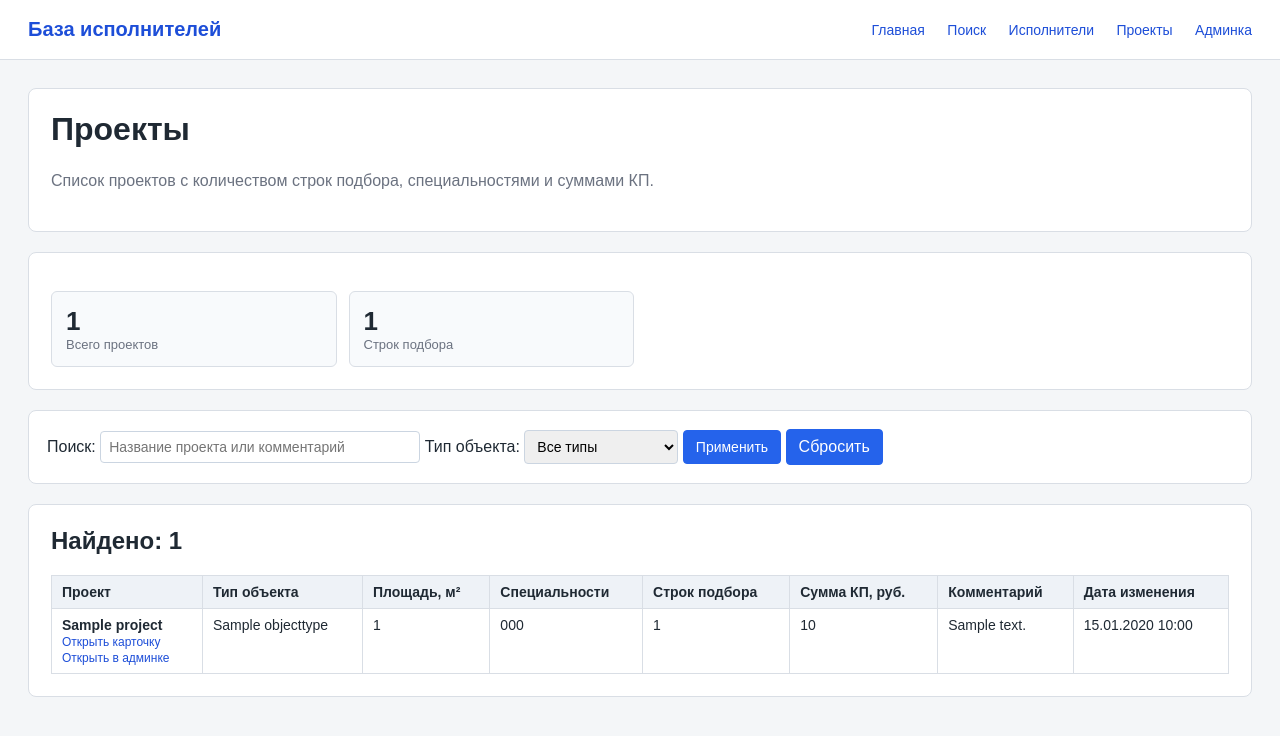
After one commit to aTBepTKa/contractors_db, a Django app: page /projects/ in a window 1280 px wide. The commit adds this page. Shown: the top 736 px of the page. Run offline with Django 5.2, Linux system fonts and the light colour scheme; a user stored in the database is signed in; tables that the repository leaves empty hold one stand-in row (values such as "Sample post").

Commit message:
Add project list page

```diff
--- a/directory/templates/directory/base.html
+++ b/directory/templates/directory/base.html
@@ -20,6 +20,7 @@
                 <a href="/">Главная</a>
                 <a href="/search/">Поиск</a>
                 <a href="/executors/">Исполнители</a>
+                <a href="/projects/">Проекты</a>
                 <a href="/admin/">Админка</a>
             </nav>
         </div>
--- a/directory/templates/directory/home.html
+++ b/directory/templates/directory/home.html
@@ -4,7 +4,7 @@
 
 {% block content %}
 <div class="card">
-    <h1>База исполнителей</h1>
+    <h1>База исполнителей Вектор Проект</h1>
     <p class="muted">
         Локальный прототип внутренней базы для подбора исполнителей по проектам,
         фиксации переговоров, сумм КП и комментариев по работе.
@@ -49,7 +49,7 @@
         </div>
     </a>
 
-    <a class="tile" href="/admin/directory/project/">
+    <a class="tile" href="/projects/">
         <div class="tile-title">Проекты</div>
         <div class="tile-description">
             Карточки проектов и таблицы подбора исполнителей по специальностям.
--- /dev/null
+++ b/directory/templates/directory/project_list.html
@@ -0,0 +1,103 @@
+{% extends "directory/base.html" %}
+
+{% block title %}Проекты{% endblock %}
+
+{% block content %}
+<div class="card">
+    <h1>Проекты</h1>
+    <p class="muted">
+        Список проектов с количеством строк подбора, специальностями и суммами КП.
+    </p>
+</div>
+
+<div class="card">
+    <div class="stat-grid">
+        <div class="stat">
+            <div class="stat-value">{{ total_projects_count }}</div>
+            <div class="stat-label">Всего проектов</div>
+        </div>
+
+        <div class="stat">
+            <div class="stat-value">{{ total_selections_count }}</div>
+            <div class="stat-label">Строк подбора</div>
+        </div>
+    </div>
+</div>
+
+<div class="form-panel">
+    <form method="get">
+        <label for="q">Поиск:</label>
+        <input
+            type="text"
+            id="q"
+            name="q"
+            value="{{ search_query }}"
+            placeholder="Название проекта или комментарий"
+            style="width: 320px;"
+        >
+
+        <label for="object_type">Тип объекта:</label>
+        <select name="object_type" id="object_type">
+            <option value="">Все типы</option>
+            {% for object_type in object_types %}
+                <option value="{{ object_type.id }}"
+                    {% if selected_object_type_id == object_type.id|stringformat:"s" %}selected{% endif %}>
+                    {{ object_type.name }}
+                </option>
+            {% endfor %}
+        </select>
+
+        <button type="submit">Применить</button>
+        <a class="button" href="/projects/">Сбросить</a>
+    </form>
+</div>
+
+<div class="card">
+    <h2>Найдено: {{ items|length }}</h2>
+
+    {% if items %}
+        <div class="table-wrap">
+            <table>
+                <thead>
+                    <tr>
+                        <th>Проект</th>
+                        <th>Тип объекта</th>
+                        <th>Площадь, м²</th>
+                        <th>Специальности</th>
+                        <th>Строк подбора</th>
+                        <th>Сумма КП, руб.</th>
+                        <th>Комментарий</th>
+                        <th>Дата изменения</th>
+                    </tr>
+                </thead>
+                <tbody>
+                    {% for item in items %}
+                        <tr>
+                            <td>
+                                <strong>{{ item.project.name }}</strong><br>
+                                <a class="small" href="/projects/{{ item.project.id }}/">
+                                    Открыть карточку
+                                </a>
+                                <br>
+                                <a class="small" href="/admin/directory/project/{{ item.project.id }}/change/">
+                                    Открыть в админке
+                                </a>
+                            </td>
+
+                            <td>{{ item.project.object_type }}</td>
+                            <td>{{ item.project.area|default:"—" }}</td>
+                            <td>{{ item.specialties|default:"—" }}</td>
+                            <td>{{ item.selections_count }}</td>
+                            <td>{{ item.total_offer_amount }}</td>
+                            <td>{{ item.project.comment|default:"—" }}</td>
+                            <td>{{ item.project.updated_at|date:"d.m.Y H:i" }}</td>
+                        </tr>
+                    {% endfor %}
+                </tbody>
+            </table>
+        </div>
+    {% else %}
+        <p>Проекты не найдены.</p>
+    {% endif %}
+</div>
+{% endblock %}
--- a/directory/urls.py
+++ b/directory/urls.py
@@ -7,4 +7,5 @@ urlpatterns = [
     path("search/", views.executor_search, name="executor_search"),
     path("executors/", views.executor_list, name="executor_list"),
     path("executors/<int:executor_id>/", views.executor_detail, name="executor_detail"),
+    path("projects/", views.project_list, name="project_list"),
 ]
--- a/directory/views.py
+++ b/directory/views.py
@@ -2,7 +2,7 @@ from django.contrib.auth.decorators import login_required
 from django.db import models
 from django.shortcuts import get_object_or_404, render
 
-from .models import Executor, Project, ProjectSelection, Specialty
+from .models import Executor, ObjectType, Project, ProjectSelection, Specialty
 
 @login_required
 def home(request):
@@ -200,6 +200,10 @@ def executor_list(request):
         "selected_specialty": selected_specialty,
         "show_all": show_all,
         "search_query": search_query,
+        "total_executors_count": Executor.objects.count(),
+        "active_executors_count": Executor.objects.filter(status__name="Активный").count(),
+        "inactive_executors_count": Executor.objects.exclude(status__name="Активный").count(),
+        "revit_executors_count": Executor.objects.filter(works_in_revit=True).count(),
     }
 
     return render(request, "directory/executor_list.html", context)
@@ -255,3 +259,72 @@ def executor_detail(request, executor_id):
     }
 
     return render(request, "directory/executor_detail.html", context)
+
+@login_required
+def project_list(request):
+    search_query = request.GET.get("q", "").strip()
+    object_type_id = request.GET.get("object_type")
+
+    projects = (
+        Project.objects
+        .select_related("object_type")
+        .prefetch_related(
+            "selections__specialty",
+            "selections__executor",
+            "selections__status",
+        )
+        .order_by("name")
+    )
+
+    selected_object_type = None
+
+    if object_type_id:
+        selected_object_type = ObjectType.objects.filter(id=object_type_id).first()
+
+        if selected_object_type:
+            projects = projects.filter(object_type=selected_object_type)
+
+    if search_query:
+        projects = projects.filter(
+            models.Q(name__icontains=search_query)
+            | models.Q(comment__icontains=search_query)
+        )
+
+    result_items = []
+
+    for project in projects:
+        selections = project.selections.all()
+
+        total_offer_amount = sum(
+            selection.offer_amount or 0
+            for selection in selections
+        )
+
+        specialties = []
+        seen_specialty_ids = set()
+
+        for selection in selections:
+            if selection.specialty_id not in seen_specialty_ids:
+                specialties.append(selection.specialty.code)
+                seen_specialty_ids.add(selection.specialty_id)
+
+        result_items.append(
+            {
+                "project": project,
+                "selections_count": len(selections),
+                "total_offer_amount": format_money(total_offer_amount),
+                "specialties": ", ".join(specialties),
+            }
+        )
+
+    context = {
+        "items": result_items,
+        "search_query": search_query,
+        "object_types": ObjectType.objects.filter(is_active=True).order_by("name"),
+        "selected_object_type_id": object_type_id,
+        "selected_object_type": selected_object_type,
+        "total_projects_count": Project.objects.count(),
+        "total_selections_count": ProjectSelection.objects.count(),
+    }
+
+    return render(request, "directory/project_list.html", context)
```
Also changed, not shown: directory/templates/directory/executor_list.html (+24 -0 lines).
